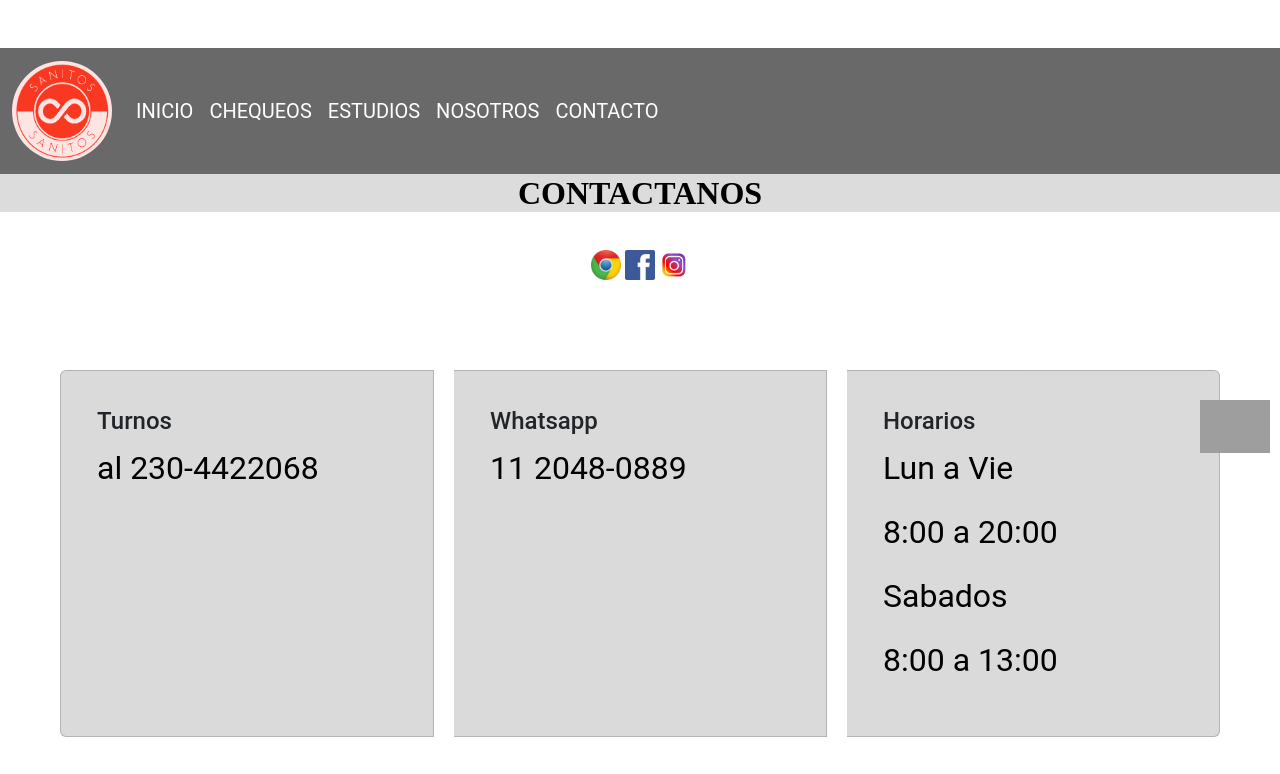
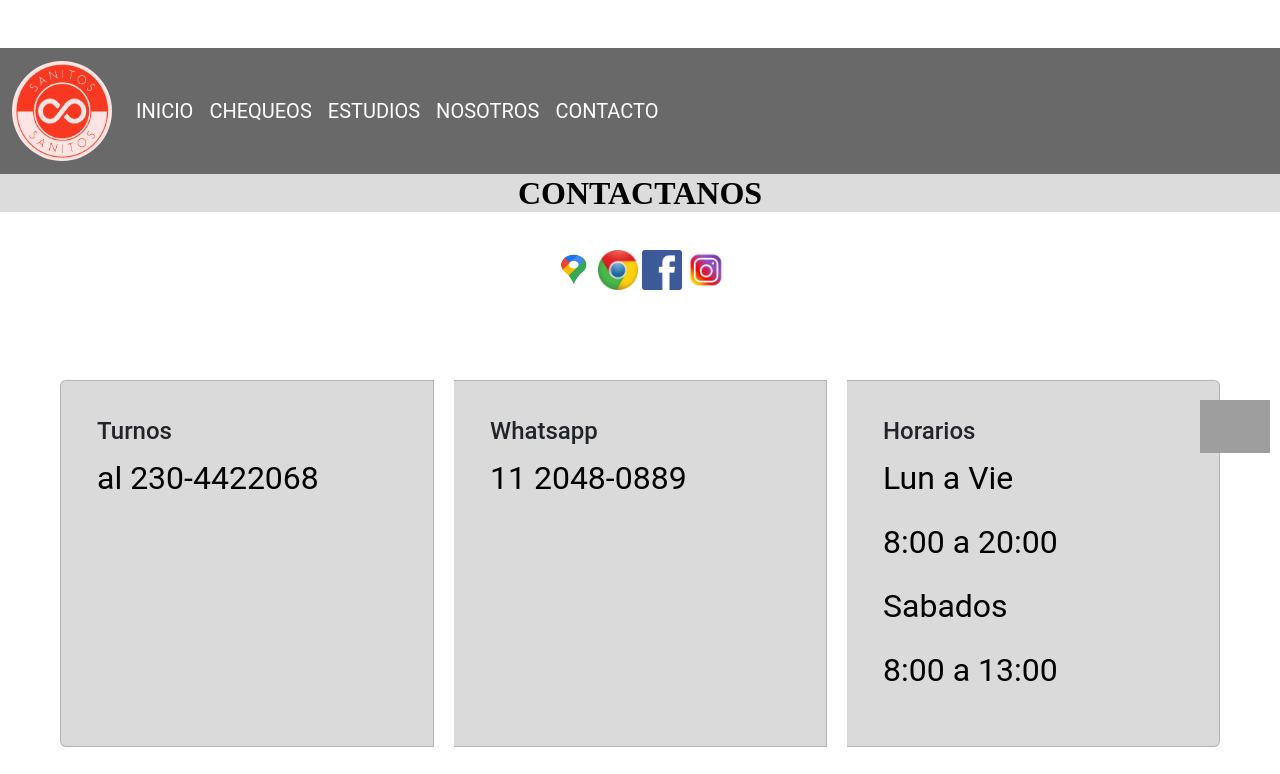
Before and after one commit to ruizdiaz/entrega-final, a website: page pages/contacto.html in a window 1280 px wide. Shown: the top 774 px of the page. Drawn offline with nearby package versions, Linux system fonts and the light colour scheme; grey boxes are pictures that could not be loaded.

Commit message:
agrregue ubicacion y logo de ubicacion

```diff
--- a/pages/contacto.html
+++ b/pages/contacto.html
@@ -54,15 +54,16 @@
     <h1>Contactanos</h1>
     <!-- redes sociales -->
     <section class="redes">
-      <a class="google" href="https:/google.com" target="_blanck"><img class="logos" src="../img/logo google.jpg"
+      <a href="https://www.google.com.ar/maps/place/ALI,+Victor+Vergani+861,+B1629+Pilar+Centro,+Provincia+de+Buenos+Aires/@-34.4610148,-58.9125705,17z/data=!3m1!4b1!4m5!3m4!1s0x95bc9ccf73850b21:0x200dbc36bb34a95d!8m2!3d-34.4610192!4d-58.9103818" target="_blank"><img class="logos" src="../img/logo maps.jpg" alt="logo maps"></a>
+      <a href="https:/google.com" target="_blanck"><img class="logos" src="../img/logo google.jpg"
           alt="logo google"></a>
 
 
-      <a class="google" href="https:/facebook.com" target="_blanck"><img class="logos" src="../img/logo facebook.jpg"
+      <a href="https:/facebook.com" target="_blanck"><img class="logos" src="../img/logo facebook.jpg"
           alt="logo facebook"></a>
 
 
-      <a class="google" href="https://www.instagram.com" target="_blank"><img class="logos"
+      <a href="https://www.instagram.com" target="_blank"><img class="logos"
           src="../img/logo instagram.jpg" alt="logo instagram"></a>
       <!-- para sacar turnos -->
     </section>
--- a/scss/_main.scss
+++ b/scss/_main.scss
@@ -135,8 +135,12 @@ p{
     font-weight: bold;
 }
 .logos{
-    width: 30px;
-    height: 30px;
+    width: 40px;
+    height: 40px;
+}
+.logos1{
+    width: 100px;
+    height: 100px;
 }
 .redes{
     text-align: center;
```
Also changed, not shown: css/estilo.css.
